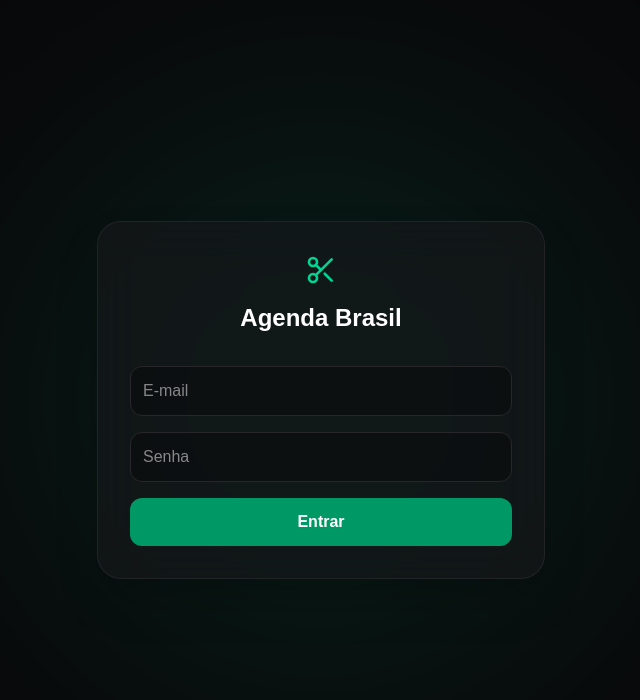
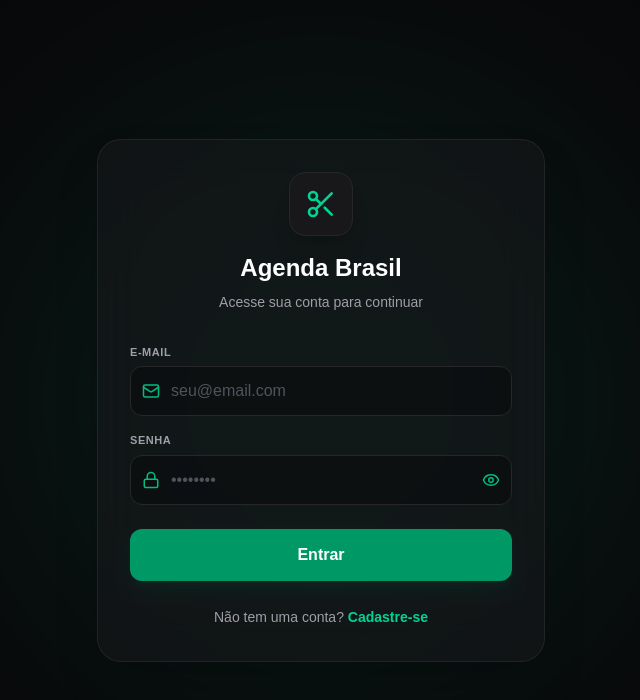
Before and after one commit to Sucegan/Agenda-Brasil, a Next.js app: page / in a window 1280 px wide. Shown: the top 700 px of the page, without its empty margins (319-959 px from the left). Built offline with nearby package versions, Linux system fonts and the light colour scheme; no server answers.

Commit message:
fix: resolve build error with Suspense and refactor login page

```diff
--- a/app/page.tsx
+++ b/app/page.tsx
@@ -1,12 +1,13 @@
 'use client';
 
-import { useState } from 'react';
+import { useState, Suspense } from 'react';
 import { supabase } from '@/lib/supabase';
 import { useRouter, useSearchParams } from 'next/navigation';
 import toast, { Toaster } from 'react-hot-toast';
 import { Mail, Lock, User, Phone, Eye, EyeOff, Scissors, Sparkles } from 'lucide-react';
 
-export default function LoginPage() {
+// Componente interno que consome os parâmetros de busca
+function LoginForm() {
   const router = useRouter();
   const searchParams = useSearchParams();
   const isConviteBarbeiro = searchParams.get('tipo') === 'barbeiro';
@@ -55,33 +56,97 @@ export default function LoginPage() {
           router.push('/dashboard');
         }
       }
-    } catch (err: any) { toast.error(err.message, { id: toastId }); } finally { setLoading(false); }
+    } catch (err: any) {
+      toast.error(err.message, { id: toastId });
+    } finally {
+      setLoading(false);
+    }
   };
 
   return (
-    <main className="min-h-screen bg-zinc-950 flex flex-col items-center justify-center p-4 relative">
-      <Toaster position="top-center" />
-      <div className="absolute top-1/2 left-1/2 -translate-x-1/2 -translate-y-1/2 w-[600px] h-[600px] bg-emerald-500/10 blur-[120px] rounded-full pointer-events-none"></div>
-
     <div className="w-full max-w-md z-10 bg-zinc-900/60 backdrop-blur-xl border border-zinc-800/80 p-8 rounded-3xl shadow-2xl">
       <div className="text-center mb-8">
-          <Scissors className="mx-auto text-emerald-400 mb-4" size={32} />
+        <div className="mx-auto w-16 h-16 bg-zinc-900 border border-zinc-800 rounded-2xl flex items-center justify-center mb-4 shadow-xl">
+          <Scissors className="text-emerald-400" size={32} />
+        </div>
         <h1 className="text-2xl font-black text-white">{isConviteBarbeiro ? 'Convite Barbeiro' : 'Agenda Brasil'}</h1>
-          {isConviteBarbeiro && <p className="text-emerald-400 text-xs font-bold mt-2 flex items-center justify-center gap-1"><Sparkles size={14}/> VOCÊ FOI CONVIDADO PARA A EQUIPE</p>}
+        {isConviteBarbeiro ? (
+          <p className="text-emerald-400 text-xs font-bold mt-2 flex items-center justify-center gap-1">
+            <Sparkles size={14}/> VOCÊ FOI CONVIDADO PARA A EQUIPE
+          </p>
+        ) : (
+          <p className="text-zinc-400 mt-2 text-sm font-medium">
+            {isLogin ? 'Acesse sua conta para continuar' : 'Crie sua conta para agendar'}
+          </p>
+        )}
       </div>
 
       <form onSubmit={handleSubmit} className="space-y-4">
         {!isLogin && (
-            <>
-              <input type="text" placeholder="Nome Completo" value={nome} onChange={e=>setNome(e.target.value)} className="w-full rounded-xl border border-zinc-800 bg-zinc-950/50 p-3 text-white outline-none focus:border-emerald-500" />
-              <input type="tel" placeholder="(00) 00000-0000" value={telefone} onChange={handleTelefoneChange} className="w-full rounded-xl border border-zinc-800 bg-zinc-950/50 p-3 text-white outline-none focus:border-emerald-500" />
-            </>
+          <div className="animate-in fade-in slide-in-from-top-4 duration-300 space-y-4">
+            <div className="relative">
+              <label className="mb-1.5 block text-[11px] font-bold text-zinc-400 uppercase tracking-wider">Nome Completo</label>
+              <div className="relative">
+                <div className="absolute inset-y-0 left-0 pl-3 flex items-center pointer-events-none text-emerald-500"><User size={18} /></div>
+                <input type="text" id="nome" name="nome" autoComplete="name" value={nome} onChange={e=>setNome(e.target.value)} placeholder="Ex: João da Silva" className="w-full rounded-xl border border-zinc-800 bg-zinc-950/50 pl-10 p-3 text-white outline-none focus:border-emerald-500 transition-colors placeholder:text-zinc-600" />
+              </div>
+            </div>
+            <div className="relative">
+              <label className="mb-1.5 block text-[11px] font-bold text-zinc-400 uppercase tracking-wider">WhatsApp</label>
+              <div className="relative">
+                <div className="absolute inset-y-0 left-0 pl-3 flex items-center pointer-events-none text-emerald-500"><Phone size={18} /></div>
+                <input type="tel" id="telefone" name="telefone" autoComplete="tel" value={telefone} onChange={handleTelefoneChange} placeholder="(00) 00000-0000" maxLength={15} className="w-full rounded-xl border border-zinc-800 bg-zinc-950/50 pl-10 p-3 text-white outline-none focus:border-emerald-500 transition-colors placeholder:text-zinc-600" />
+              </div>
+            </div>
+          </div>
         )}
-          <input type="email" placeholder="E-mail" value={email} onChange={e=>setEmail(e.target.value)} className="w-full rounded-xl border border-zinc-800 bg-zinc-950/50 p-3 text-white outline-none focus:border-emerald-500" />
-          <input type={showPassword ? "text" : "password"} placeholder="Senha" value={senha} onChange={e=>setSenha(e.target.value)} className="w-full rounded-xl border border-zinc-800 bg-zinc-950/50 p-3 text-white outline-none focus:border-emerald-500" />
-          <button type="submit" className="w-full bg-emerald-600 hover:bg-emerald-500 text-white font-bold py-3 rounded-xl">{loading ? '...' : isLogin ? 'Entrar' : 'Cadastrar'}</button>
+
+        <div className="relative">
+          <label className="mb-1.5 block text-[11px] font-bold text-zinc-400 uppercase tracking-wider">E-mail</label>
+          <div className="relative">
+            <div className="absolute inset-y-0 left-0 pl-3 flex items-center pointer-events-none text-emerald-500"><Mail size={18} /></div>
+            <input type="email" id="email" name="email" autoComplete="email" value={email} onChange={e=>setEmail(e.target.value)} placeholder="seu@email.com" required className="w-full rounded-xl border border-zinc-800 bg-zinc-950/50 pl-10 p-3 text-white outline-none focus:border-emerald-500 transition-colors placeholder:text-zinc-600" />
+          </div>
+        </div>
+
+        <div className="relative">
+          <label className="mb-1.5 block text-[11px] font-bold text-zinc-400 uppercase tracking-wider">Senha</label>
+          <div className="relative">
+            <div className="absolute inset-y-0 left-0 pl-3 flex items-center pointer-events-none text-emerald-500"><Lock size={18} /></div>
+            <input type={showPassword ? "text" : "password"} id="senha" name="senha" autoComplete={isLogin ? "current-password" : "new-password"} value={senha} onChange={e=>setSenha(e.target.value)} placeholder="••••••••" required className="w-full rounded-xl border border-zinc-800 bg-zinc-950/50 pl-10 pr-10 p-3 text-white outline-none focus:border-emerald-500 transition-colors placeholder:text-zinc-600" />
+            <button type="button" onClick={() => setShowPassword(!showPassword)} className="absolute inset-y-0 right-0 pr-3 flex items-center text-emerald-500 hover:text-emerald-400 transition-colors">
+              {showPassword ? <EyeOff size={18} /> : <Eye size={18} />}
+            </button>
+          </div>
+        </div>
+
+        <button type="submit" disabled={loading} className="w-full bg-emerald-600 hover:bg-emerald-500 text-white font-bold py-3.5 rounded-xl transition-colors mt-6 disabled:opacity-50 disabled:cursor-not-allowed flex items-center justify-center shadow-lg shadow-emerald-900/20">
+          {loading ? 'Aguarde...' : isLogin ? 'Entrar' : 'Cadastrar'}
+        </button>
       </form>
+
+      {!isConviteBarbeiro && (
+        <div className="mt-6 text-center">
+          <button onClick={() => { setIsLogin(!isLogin); setEmail(''); setSenha(''); setNome(''); setTelefone(''); }} className="text-sm font-medium text-zinc-400 hover:text-white transition-colors">
+            {isLogin ? 'Não tem uma conta? ' : 'Já tem uma conta? '}
+            <span className="text-emerald-400 font-bold hover:underline">{isLogin ? 'Cadastre-se' : 'Faça Login'}</span>
+          </button>
         </div>
+      )}
+    </div>
+  );
+}
+
+// Componente principal que engloba tudo com o Suspense exigido pelo Next.js
+export default function LoginPage() {
+  return (
+    <main className="min-h-screen bg-zinc-950 flex flex-col items-center justify-center p-4 relative selection:bg-emerald-500/30">
+      <Toaster position="top-center" toastOptions={{ style: { background: '#27272a', color: '#fff', border: '1px solid #3f3f46' } }} />
+      <div className="absolute top-1/2 left-1/2 -translate-x-1/2 -translate-y-1/2 w-[600px] h-[600px] bg-emerald-500/10 blur-[120px] rounded-full pointer-events-none"></div>
+
+      <Suspense fallback={<div className="text-zinc-500 text-sm">Carregando...</div>}>
+        <LoginForm />
+      </Suspense>
     </main>
   );
 }
```
Lines whose indentation alone changed are shown as unchanged.
